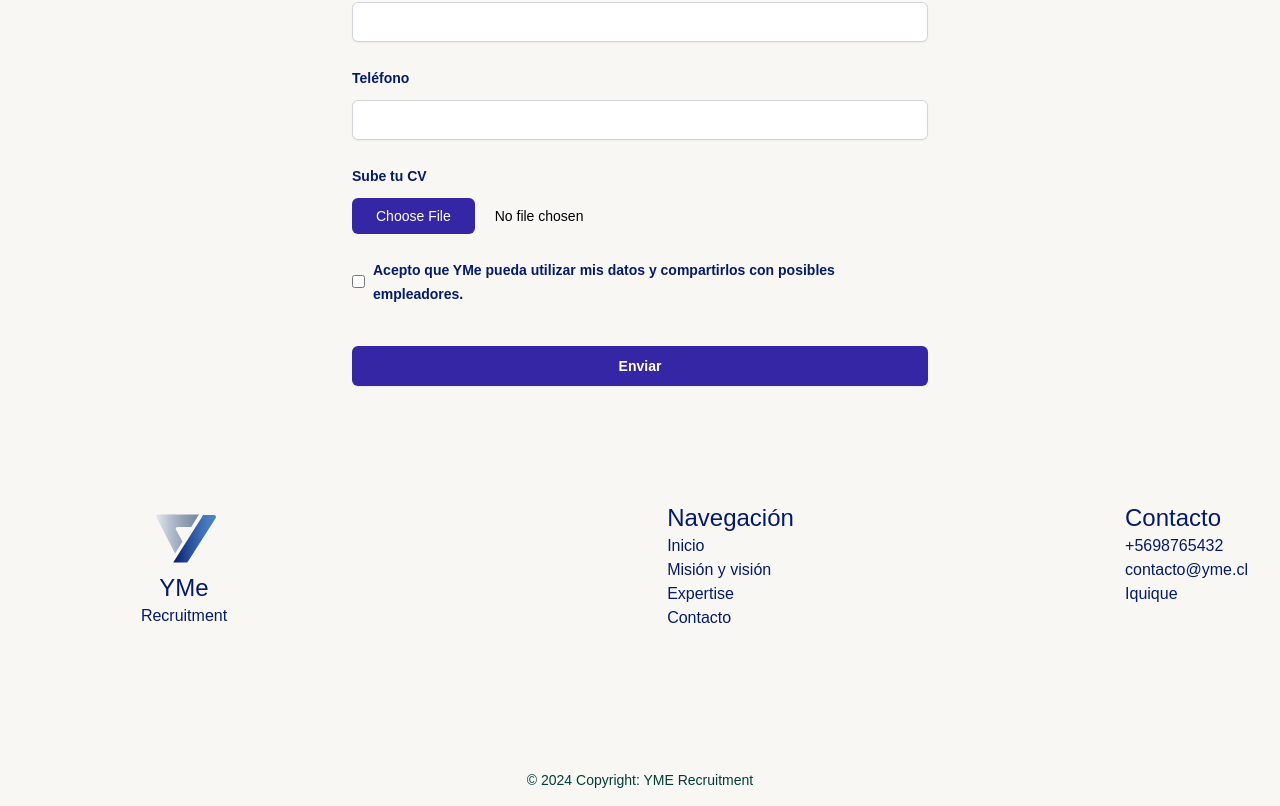
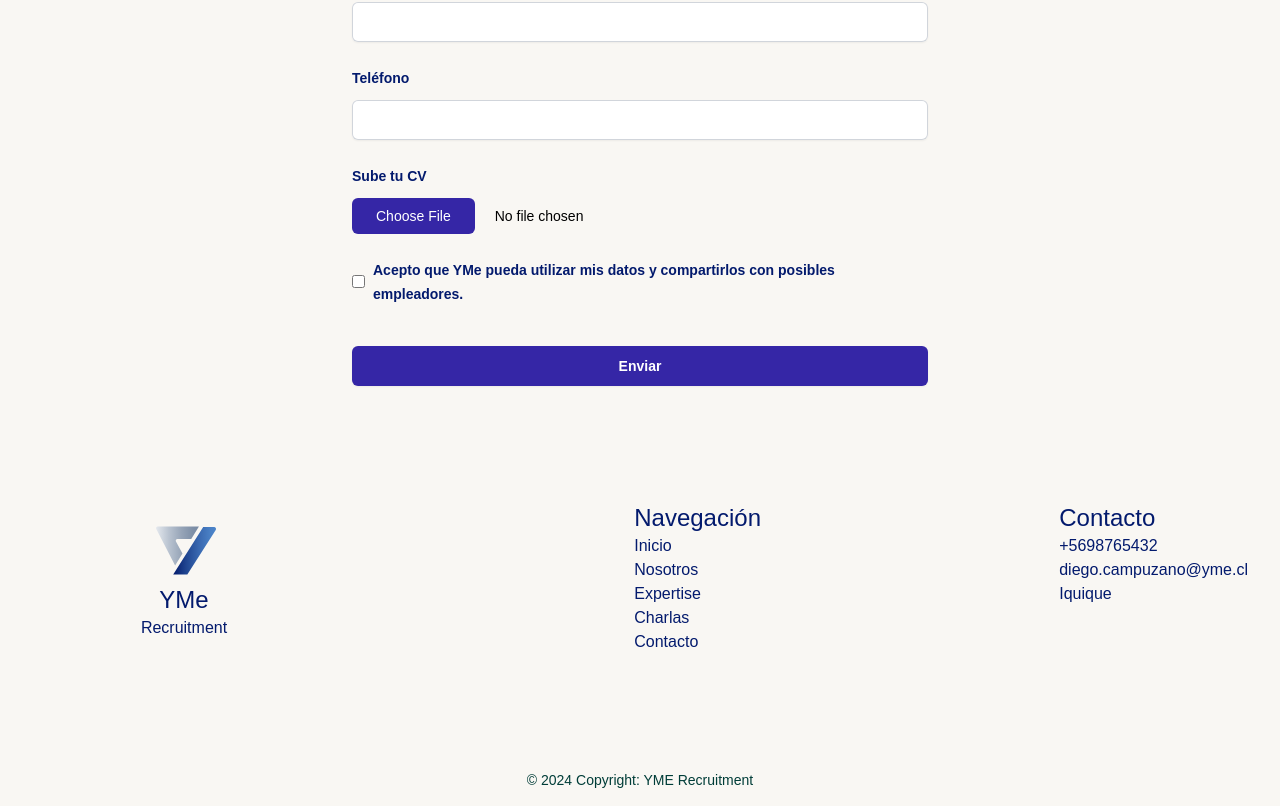
Before and after one commit to hermani456/yme, a Next.js app: page / in a window 1280 px wide. Shown: the part 2561-3367 px from the top of the page. Built offline with nearby package versions, Linux system fonts and the light colour scheme.

Commit message:
footer update

```diff
--- a/src/app/components/Footer.jsx
+++ b/src/app/components/Footer.jsx
@@ -20,11 +20,14 @@ const Footer = () => {
               <Link href="/#home">
                 <li>Inicio</li>
               </Link>
-              <Link href="/#mision">
-                <li>Misión y visión</li>
+              <Link href="/#about">
+                <li>Nosotros</li>
               </Link>
               <Link href="/#expertise">
                 <li>Expertise</li>
+              </Link>
+              <Link href="/#charlas">
+                <li>Charlas</li>
               </Link>
               <Link href="/#contact">
                 <li>Contacto</li>
@@ -50,7 +53,7 @@ const Footer = () => {
             <ul className="">
               <li className="flex items-center gap-2">+5698765432</li>
               <li className="flex items-center gap-2">
-                <a href="mailto:contacto@yme.cl">contacto@yme.cl</a>
+                <a href="mailto:contacto@yme.cl">diego.campuzano@yme.cl</a>
               </li>
               <li className="flex items-center gap-2">Iquique</li>
             </ul>
```
